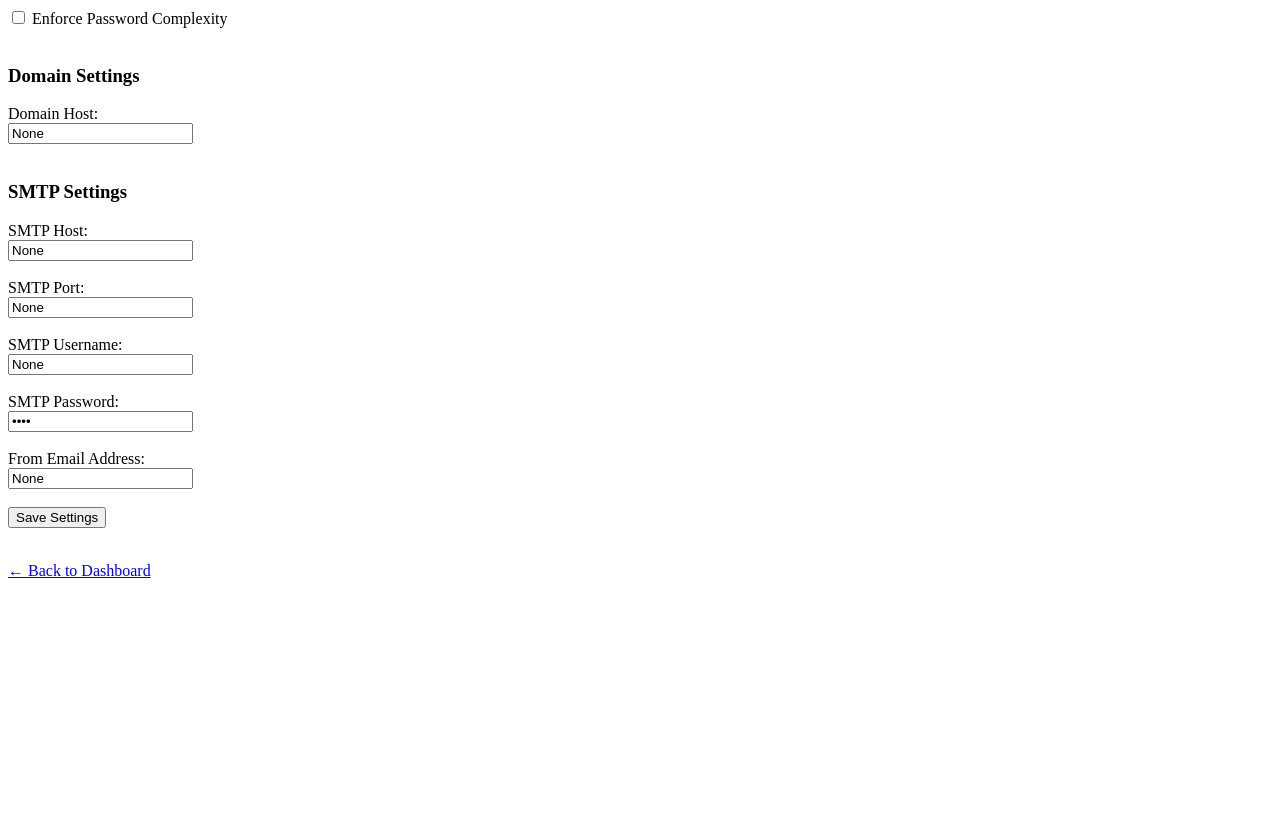
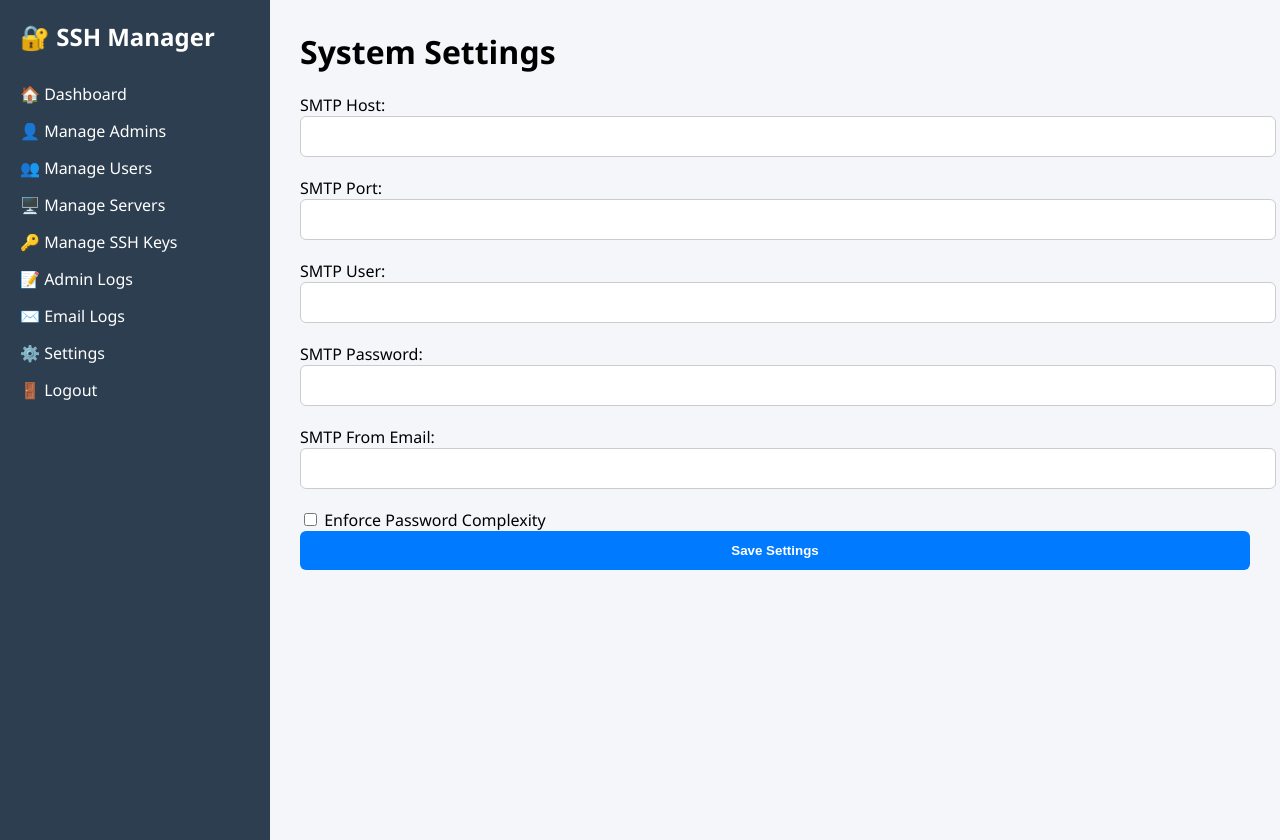
Before and after one commit to Malakhovskyy/ssh-auth-api, a FastAPI app: page /admin/settings in a window 1280 px wide. Before the commit the page ends 578 px from the top, so only its background shows below. Run offline with FastAPI, Linux system fonts and the light colour scheme; the visitor is signed in with stand-in values (Sample User, id 1); data comes from the database, SQL or seed files in the repository.

Commit message:
fixes...

```diff
--- a/app/static/styles.css
+++ b/app/static/styles.css
@@ -1,52 +1,114 @@
+/* static/styles.css */
+
 body {
-    font-family: Arial, sans-serif;
-    background-color: #f4f6f8;
     margin: 0;
-    padding: 0;
+    font-family: 'Segoe UI', Tahoma, Geneva, Verdana, sans-serif;
+    background-color: #f4f6f9;
 }
 
-.login-container, .dashboard-container, .change-password-container {
-    width: 300px;
-    margin: 80px auto;
-    padding: 30px;
-    background: #ffffff;
-    box-shadow: 0px 0px 10px rgba(0,0,0,0.1);
-    border-radius: 8px;
+.layout {
+    display: flex;
+    min-height: 100vh;
 }
 
-h2 {
-    text-align: center;
-    margin-bottom: 20px;
+.sidebar {
+    width: 230px;
+    background: #2c3e50;
+    color: white;
+    padding: 20px;
+    display: flex;
+    flex-direction: column;
+    position: sticky;
+    top: 0;
+    height: 100vh;
 }
 
-form input[type="text"],
-form input[type="password"] {
+.sidebar h2 {
+    margin-bottom: 30px;
+}
+
+.sidebar nav a {
+    color: white;
+    text-decoration: none;
+    margin-bottom: 15px;
+    display: block;
+    font-size: 16px;
+}
+
+.sidebar nav a:hover {
+    text-decoration: underline;
+}
+
+.content {
+    flex: 1;
+    padding: 30px;
+}
+
+.auth-container {
+    max-width: 400px;
+    margin: 100px auto;
+    padding: 30px;
+    background: white;
+    border-radius: 10px;
+    box-shadow: 0 2px 10px rgba(0,0,0,0.1);
+}
+
+h1, h2 {
+    margin-top: 0;
+}
+
+form {
+    margin-top: 20px;
+}
+
+input[type="text"],
+input[type="password"],
+input[type="email"] {
     width: 100%;
-    padding: 10px;
-    margin: 8px 0;
+    padding: 12px;
+    margin-bottom: 20px;
     border: 1px solid #ccc;
-    border-radius: 5px;
+    border-radius: 6px;
 }
 
 button {
+    padding: 12px 20px;
+    background-color: #007bff;
+    border: none;
+    color: white;
+    font-weight: bold;
+    border-radius: 6px;
     width: 100%;
-    padding: 10px;
-    background-color: #0056b3;
-    color: white;
-    border: none;
-    border-radius: 5px;
     cursor: pointer;
+    transition: background 0.3s ease;
 }
 
 button:hover {
-    background-color: #003d80;
+    background-color: #0056b3;
 }
 
-.error {
-    background-color: #ffcccc;
-    color: #cc0000;
-    padding: 10px;
-    border-radius: 5px;
-    margin-bottom: 10px;
-    text-align: center;
+table {
+    width: 100%;
+    border-collapse: collapse;
+    margin-top: 20px;
+    background: white;
+    box-shadow: 0 2px 10px rgba(0,0,0,0.05);
 }
+
+table th, table td {
+    padding: 12px;
+    border: 1px solid #ddd;
+    text-align: left;
+}
+
+table th {
+    background: #f8f9fa;
+}
+
+table tr:nth-child(even) {
+    background-color: #f9f9f9;
+}
+
+table tr:hover {
+    background-color: #eef2f7;
+}
--- /dev/null
+++ b/app/templates/base.html
@@ -0,0 +1,31 @@
+<!-- templates/base.html -->
+<!DOCTYPE html>
+<html lang="en">
+<head>
+    <meta charset="UTF-8">
+    <meta name="viewport" content="width=device-width, initial-scale=1.0">
+    <title>{% block title %}SSH Key Manager{% endblock %}</title>
+    <link href="/static/styles.css" rel="stylesheet">
+</head>
+<body>
+    <div class="layout">
+        <aside class="sidebar">
+            <h2>🔐 SSH Manager</h2>
+            <nav>
+                <a href="/admin/dashboard">🏠 Dashboard</a>
+                <a href="/admin/admins">👤 Manage Admins</a>
+                <a href="/admin/users">👥 Manage Users</a>
+                <a href="/admin/servers">🖥️ Manage Servers</a>
+                <a href="/admin/keys">🔑 Manage SSH Keys</a>
+                <a href="/admin/logs">📝 Admin Logs</a>
+                <a href="/admin/email-logs">✉️ Email Logs</a>
+                <a href="/admin/settings">⚙️ Settings</a>
+                <a href="/admin/logout">🚪 Logout</a>
+            </nav>
+        </aside>
+        <main class="content">
+            {% block content %}{% endblock %}
+        </main>
+    </div>
+</body>
+</html>
--- a/app/templates/settings.html
+++ b/app/templates/settings.html
@@ -1,29 +1,30 @@
-<form method="post">
-    <label><input type="checkbox" name="enforce_password_complexity" {% if settings.enforce_password_complexity == '1' %}checked{% endif %}>
-    Enforce Password Complexity</label><br><br>
+{% extends "base.html" %}
 
-    <h3>Domain Settings</h3>
-    <label>Domain Host:</label><br>
-    <input type="text" name="domain" value="{{ settings.domain }}"><br><br>
+{% block title %}Settings - SSH Key Manager{% endblock %}
 
+{% block content %}
+<h1>System Settings</h1>
 
-    <h3>SMTP Settings</h3>
-    <label>SMTP Host:</label><br>
-    <input type="text" name="smtp_host" value="{{ settings.smtp_host }}"><br><br>
+<form method="post" action="/admin/settings">
+    <label>SMTP Host:</label>
+    <input type="text" name="smtp_host" required>
 
-    <label>SMTP Port:</label><br>
-    <input type="text" name="smtp_port" value="{{ settings.smtp_port }}"><br><br>
+    <label>SMTP Port:</label>
+    <input type="text" name="smtp_port" required>
 
-    <label>SMTP Username:</label><br>
-    <input type="text" name="smtp_user" value="{{ settings.smtp_user }}"><br><br>
+    <label>SMTP User:</label>
+    <input type="text" name="smtp_user" required>
 
-    <label>SMTP Password:</label><br>
-    <input type="password" name="smtp_password" value="{{ settings.smtp_password }}"><br><br>
+    <label>SMTP Password:</label>
+    <input type="password" name="smtp_password" required>
 
-    <label>From Email Address:</label><br>
-    <input type="text" name="smtp_from" value="{{ settings.smtp_from }}"><br><br>
+    <label>SMTP From Email:</label>
+    <input type="email" name="smtp_from" required>
+
+    <label>
+        <input type="checkbox" name="enforce_password_complexity"> Enforce Password Complexity
+    </label>
 
     <button type="submit">Save Settings</button>
 </form>
-<br>
-<a href="/admin/dashboard">← Back to Dashboard</a>
+{% endblock %}
```
Also changed, not shown: app/templates/admin_logs.html (+21 -17 lines), app/templates/base_auth.html (added, +15 -0 lines), app/templates/dashboard.html (+6 -59 lines), app/templates/email_logs.html (+21 -21 lines), app/templates/forgot_password.html (+11 -23 lines), app/templates/login.html (+15 -22 lines), app/templates/reset_password.html (+15 -21 lines).
